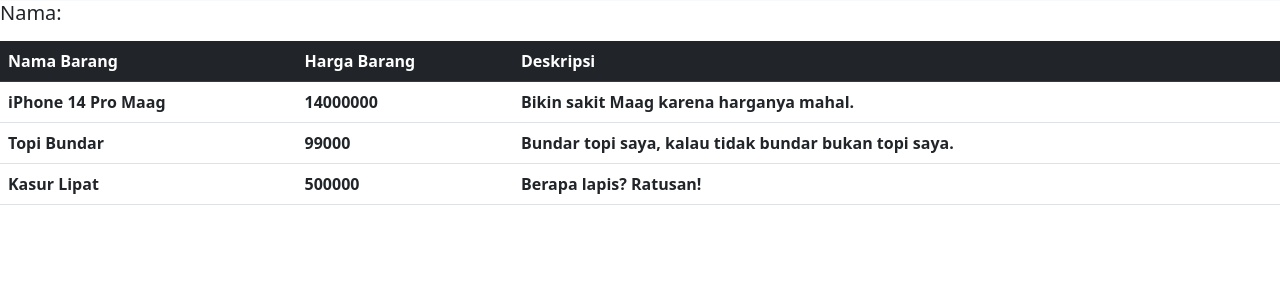
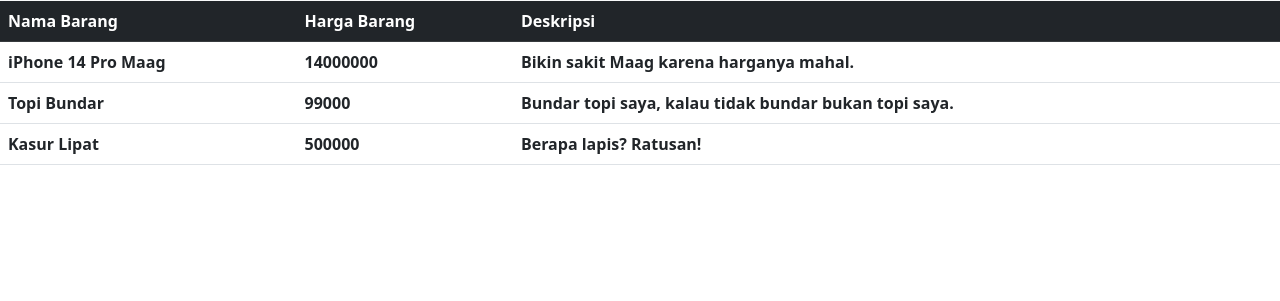
Before and after one commit to DJaegerScript/lab1, a Django app: template wishlist/templates/wishlist.html in a window 1280 px wide. Shown: the part 53-354 px from the top of the page. Run offline with Django 4.2, Linux system fonts and the light colour scheme; the template is opened without the code that fills it: values that come from a table or form of the project are taken from there, others are empty; data comes from the database, SQL or seed files in the repository; some libraries are stand-ins or nearby versions.

Commit message:
removed unused html

```diff
--- a/wishlist/templates/wishlist.html
+++ b/wishlist/templates/wishlist.html
@@ -9,9 +9,6 @@
         <a href="{% url 'wishlist:logout' %}" class="btn btn-danger">Logout</a>
     </div>
 </nav>
-
-<h5>Nama:</h5>
-<p></p>
 
 <div class="w-100 d-flex justify-content-center">
 <table class="table table-hover">
```
